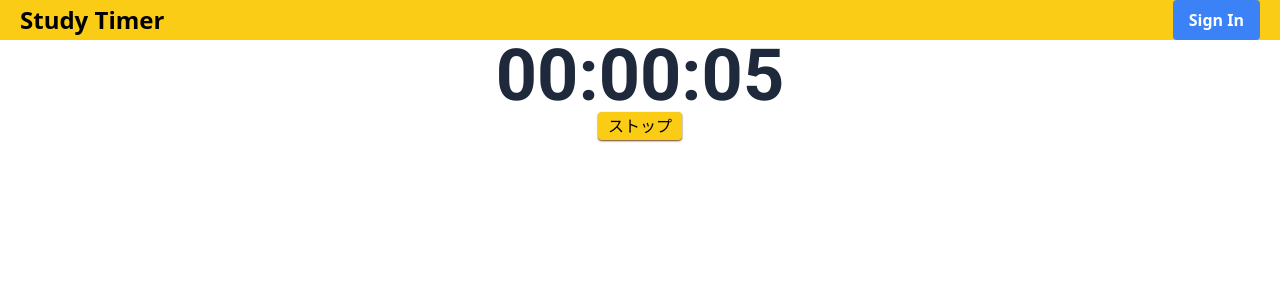
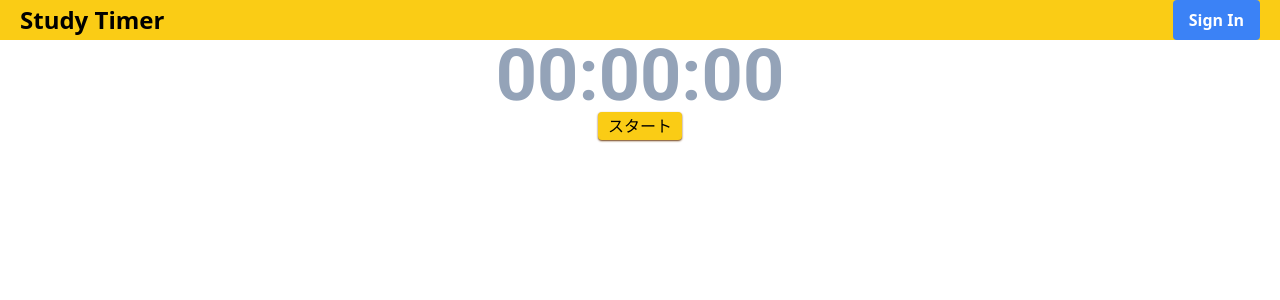
Before and after one commit to tonk4astu/StudyTimer, a Next.js app: page /timer in a window 1280 px wide. Shown: the top 300 px of the page. Built offline with nearby package versions, Linux system fonts and the light colour scheme; no server answers.

Commit message:
timerコンポーネントを細かく分解

```diff
--- a/app/Components/Timer.ts
+++ b/app/Components/Timer.ts
@@ -1,6 +1,6 @@
 'use client'
 import React, { useState, useEffect } from 'react';
-import { useTimeStore } from '@/app/Store/timeStore';
+import { useTimeStore } from '@/Store/timeStore';
 const Timer = () => {
     const [initialTime] = useState(Date.now());
     const [count, setCount] = useState(0);
--- /dev/null
+++ b/app/Components/View/timer.tsx
@@ -0,0 +1,35 @@
+'use client'
+import { Roboto } from 'next/font/google';
+import { useTimeStore } from '@/Store/timeStore';
+import Time from '@/Components/Timer';
+import {Button} from '@/Components/Ui/button';
+
+const roboto = Roboto({
+    display: 'swap',
+    weight: '700',
+    preload: false,
+});
+
+const timer = () => {
+    const pause = useTimeStore(state=>state.pause);
+    const timerColor = ()=>{
+        if(pause){
+            return 'text-slate-400';
+        }else{
+            return 'text-slate-800';
+        }
+    }
+
+    const setPause = useTimeStore(state=>state.togglePause);
+    return (
+        <div className='flex justify-center items-center flex-col'>
+            <div className={roboto.className+
+                ' text-7xl ' +timerColor()}>
+                <p>{Time()}</p>
+            </div>
+            <Button onClick={()=>{setPause()}} Text={pause?'スタート' : 'ストップ'}/>
+        </div>
+    );
+}
+
+export default timer;
--- a/app/Store/timeStore.ts
+++ b/app/Store/timeStore.ts
@@ -9,7 +9,7 @@ type time ={
 
 
 export const useTimeStore = create<time>(set => ({
-    pause: false,
+    pause: true,
     togglePause: () => set(state => ({ pause: !state.pause })),
     resetPause: () => set(state => ({ pause: false }))
 }));
--- a/app/timer/page.tsx
+++ b/app/timer/page.tsx
@@ -1,38 +1,14 @@
 'use client'
-import { Roboto } from 'next/font/google';
+import Timer from '@/Components/View/timer';
+import Nav from '@/Components/View/nav';
 import React, { Suspense } from 'react';
-import { useTimeStore } from '@/app/Store/timeStore';
-import Time from '../Components/Timer';
-import Nav from '../Components/View/nav';
-import {Button} from '../Components/Ui/button';
 
-const roboto = Roboto({
-    display: 'swap',
-    weight: '700',
-    preload: false,
-});
-export default function Timer() {
-    const pause = useTimeStore(state=>state.pause);
-    const timerColor = ()=>{
-        if(pause){
-            return 'text-slate-400';
-        }else{
-            return 'text-slate-800';
-        }
-    }
-
-    const setPause = useTimeStore(state=>state.togglePause);
+export default function timerPage() {
     return (
         <div className={`h-screen w-screen `}>
             <Nav />
             <Suspense  fallback={<>loading...</>}>
-                <div className='flex justify-center items-center flex-col'>
-                    <div className={roboto.className+
-                        ' text-7xl ' +timerColor()}>
-                        <p>{Time()}</p>
-                    </div>
-                    <Button onClick={()=>{setPause()}} Text='ストップ'/>
-                </div>
+                <Timer />
             </Suspense>
         </div>
     )
```
